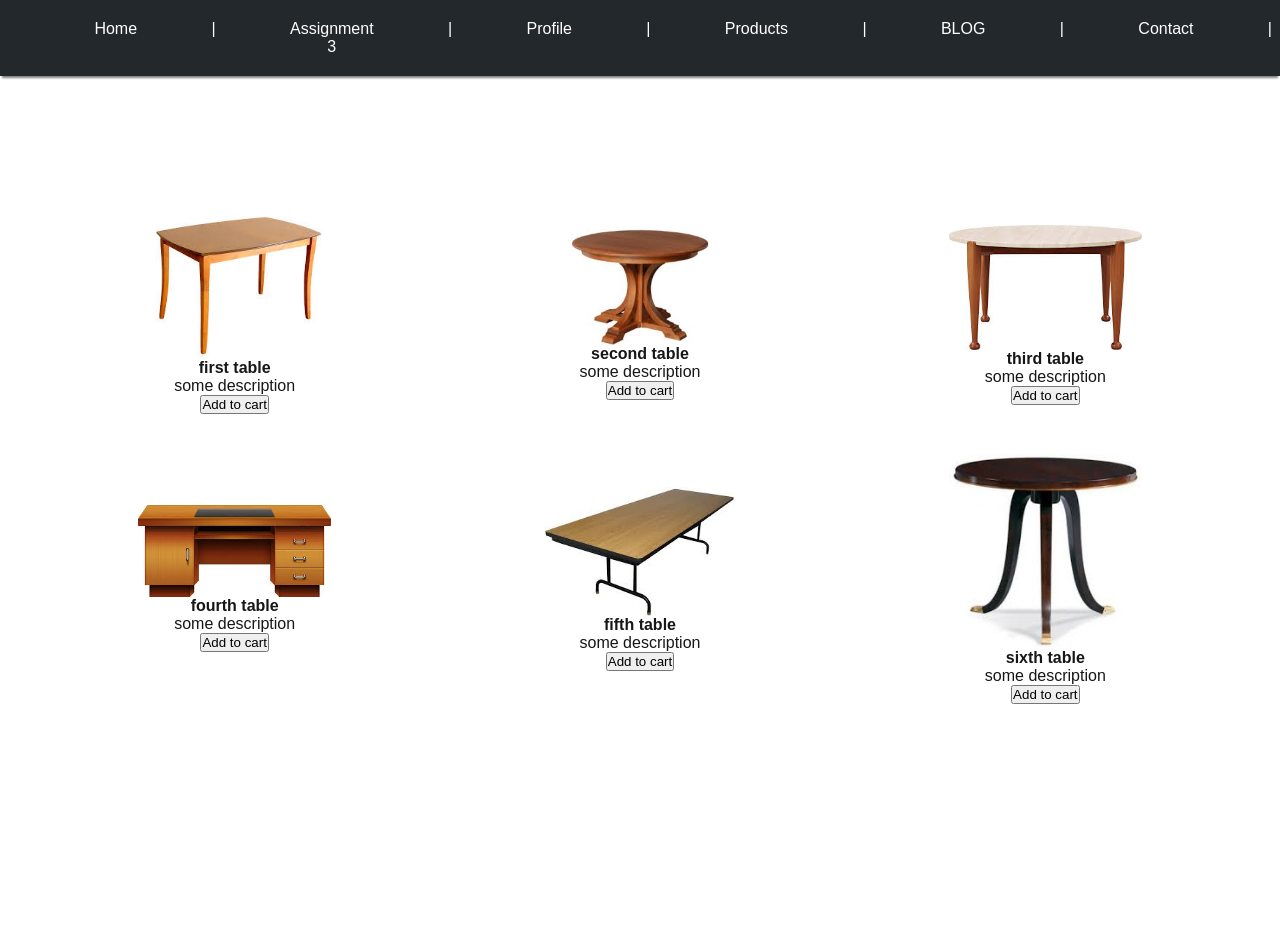
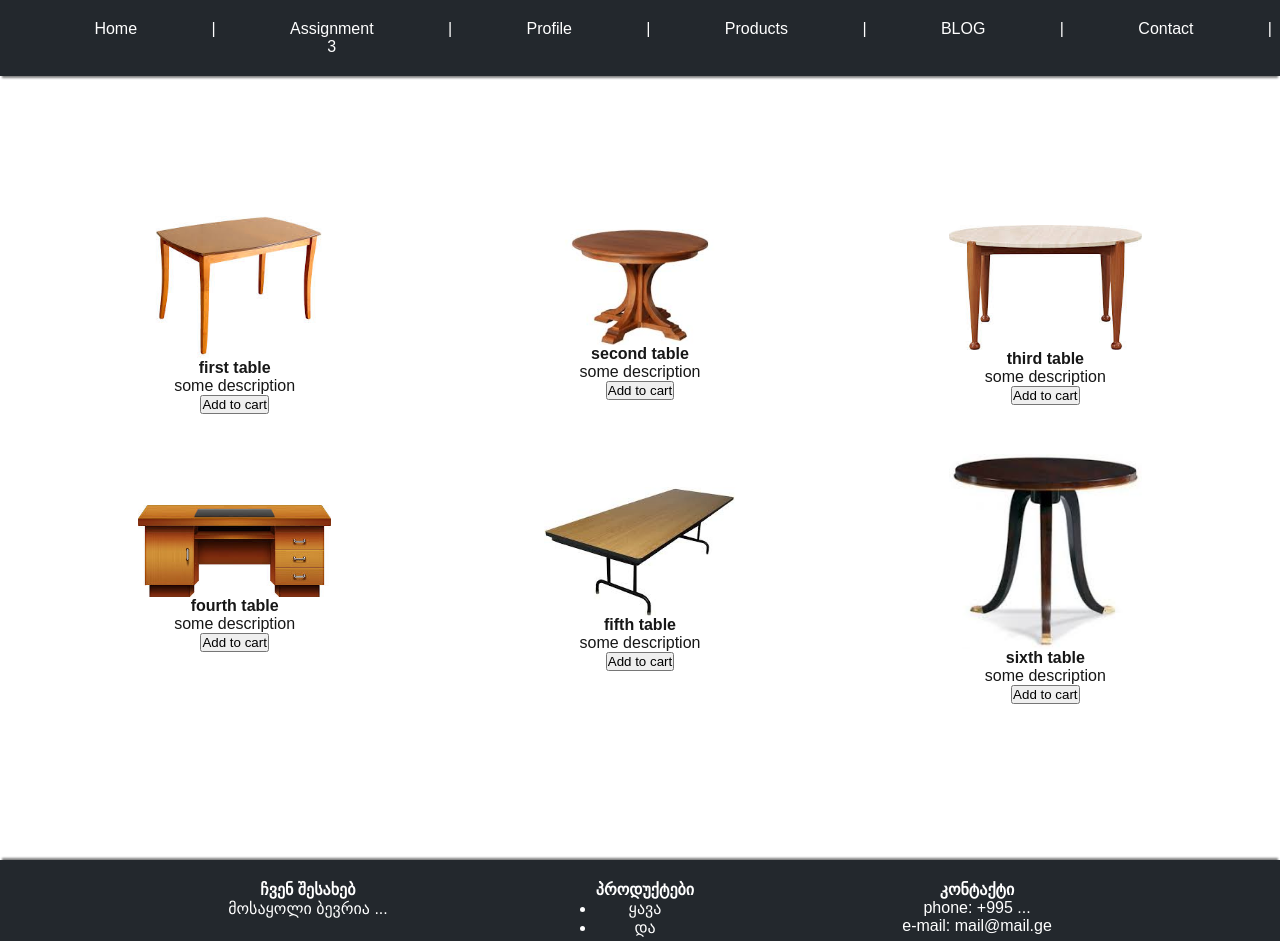
Before and after one commit to IrakliAmbroladze/tbc_x_usaid, a Next.js app: page / in a window 1280 px wide. Shown: the top 941 px of the page. Before the commit the page ends 860 px from the top, so only its background shows below. Built offline with nearby package versions, Linux system fonts and the light colour scheme.

Commit message:
inserat footer component in RootLayout

```diff
--- a/src/app/layout.jsx
+++ b/src/app/layout.jsx
@@ -1,4 +1,5 @@
 import Header from "./header/Header"
+import Footer from "./footer/footer"
 import './global.css'
 
 export const metadata = {
@@ -12,6 +13,7 @@ export default function RootLayout({children}) {
       <body>
         <Header />
         <div>{children}</div>
+        <Footer />
       </body>
     </html>
   )
```
